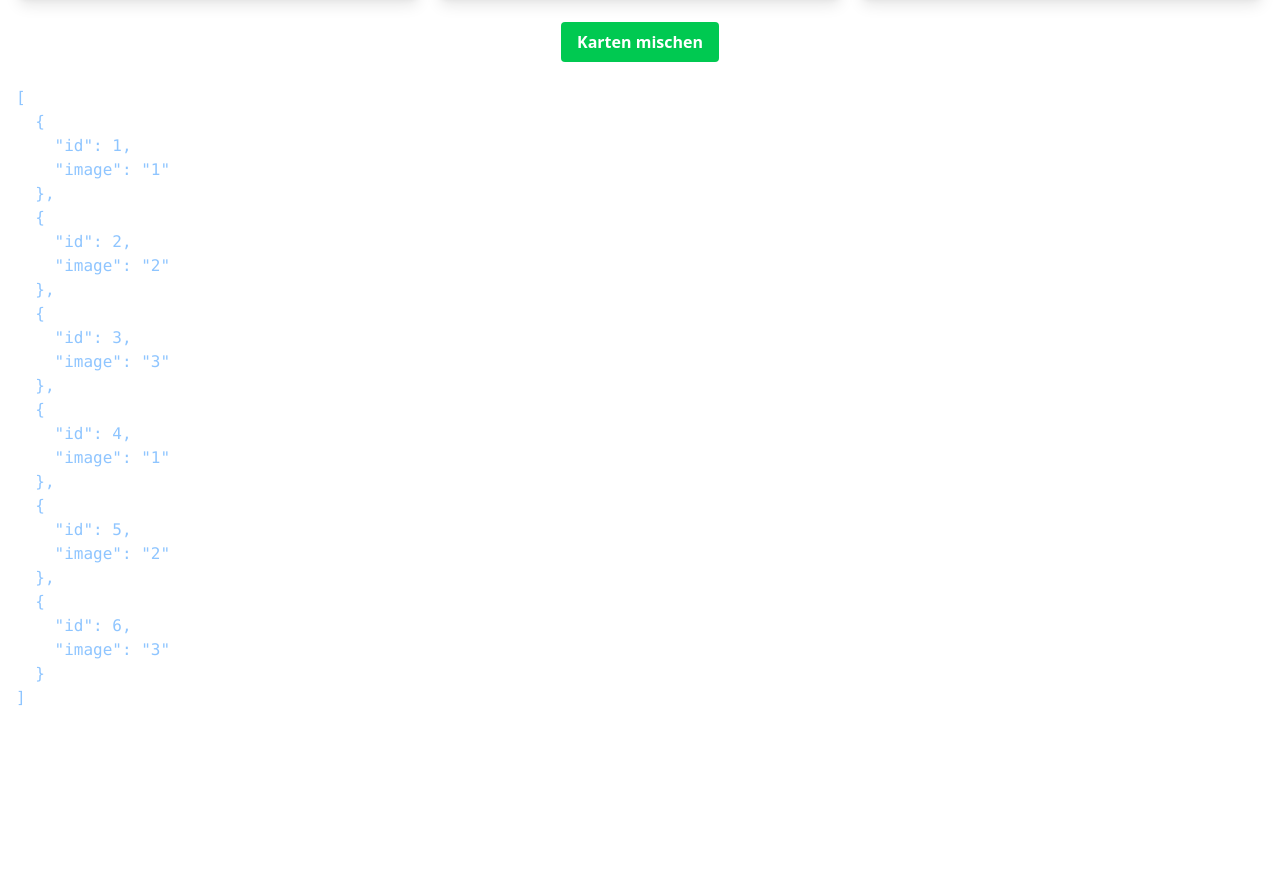
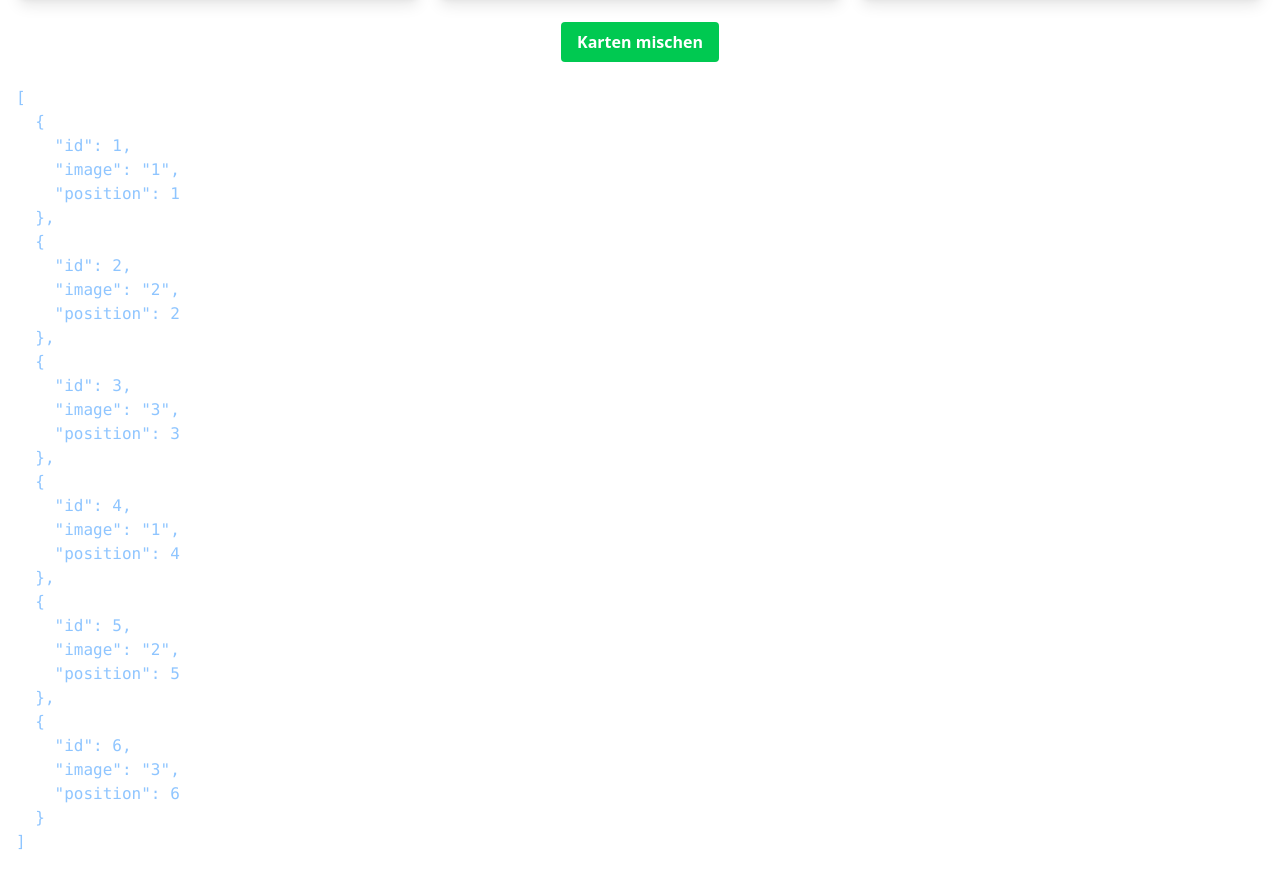
Before and after one commit to mw-codes/new-advanced-memory, a React (Vite) app: page / in a window 1280 px wide. Shown: the part 438-1308 px from the top of the page. Before the commit the page ends 1164 px from the top, so only its background shows below. Built offline with nearby package versions, Linux system fonts and the light colour scheme.

Commit message:
add basic card click function

```diff
--- a/src/App.jsx
+++ b/src/App.jsx
@@ -13,6 +13,11 @@ const App = () => {
 
   // useState INNERHALB der Komponente definieren
   const [cards, setCards] = useState([]);
+
+  const handleCardClick = (cardId) => {
+    console.log(`Karte mit ID ${cardId} wurde geklickt!`);
+  };
+
   //Funktion Karten mischen
   const shuffleCards = () => {
     const shuffled = memoryCards
@@ -27,7 +32,11 @@ const App = () => {
 
   // Test: Karten setzen
   useEffect(() => {
-    setCards(memoryCards);
+    const cardsWithPosition = memoryCards.map((card, index) => ({
+      ...card,
+      position: index + 1, // Position 1-6 im Grid
+    }));
+    setCards(cardsWithPosition);
     console.log("6 Karten wurden gesetzt!");
   }, []);
 
@@ -41,7 +50,8 @@ const App = () => {
         {cards.map((card) => (
           <div
             key={card.id}
-            className="bg-blue-500 hover:bg-blue-600 text-white p-6 rounded-lg text-center font-bold transition-colors duration-200 shadow-lg"
+            className="bg-blue-500 hover:bg-blue-600 text-white p-6 rounded-lg text-center font-bold transition-colors duration-200 shadow-lg cursor-pointer"
+            onClick={() => handleCardClick(card.id)}
           >
             {/* 🏷️ Position-Nummer (klein, oben) */}
             <div className="text-xs opacity-70 mb-2">
```
